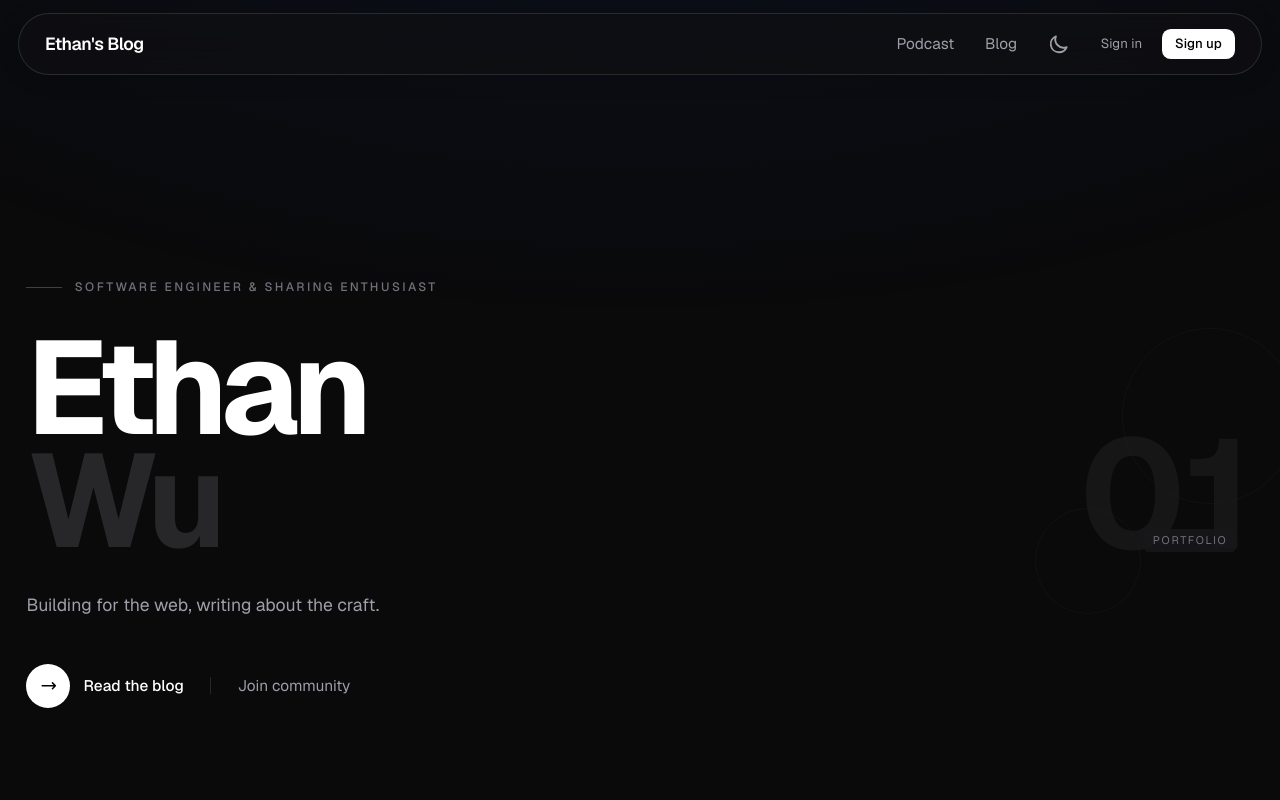
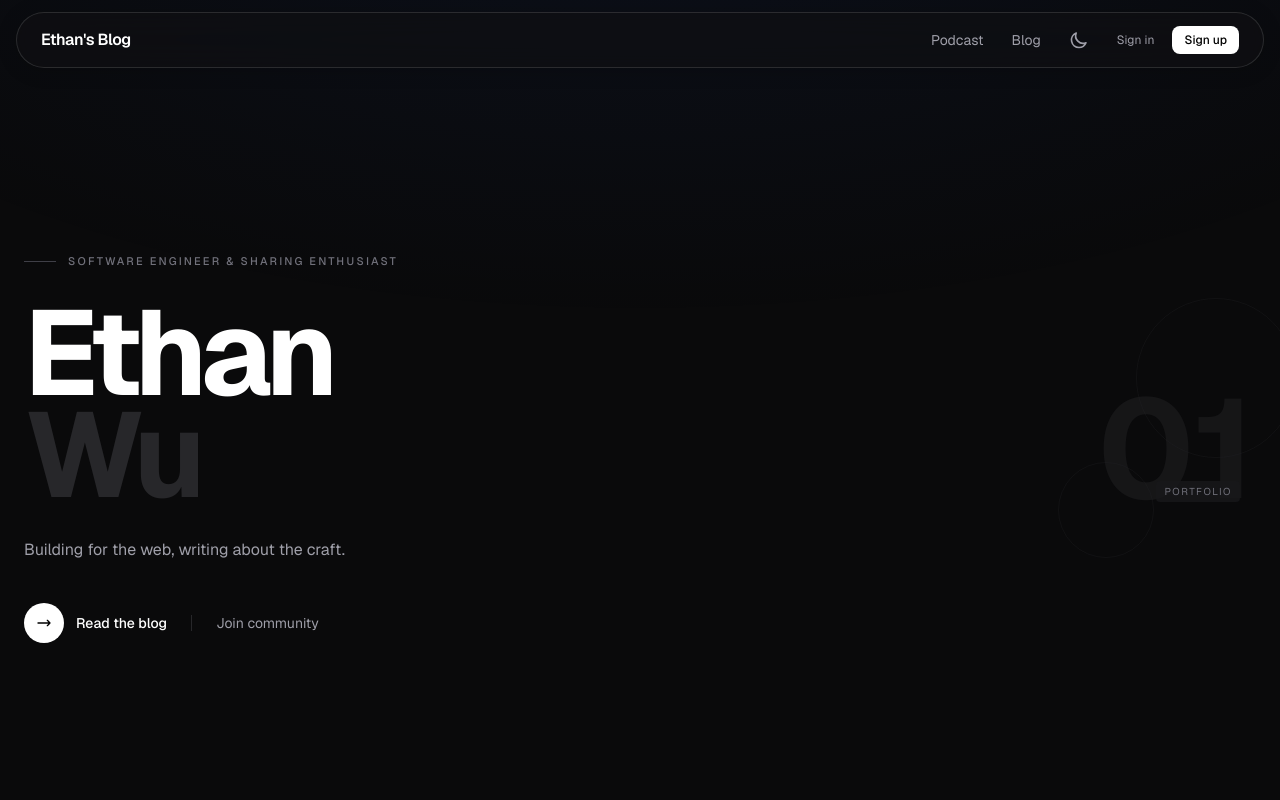
Before and after one commit to EthanWu2019/Mimo_Code_Blog, a Next.js app: page / in a window 1280 px wide. Shown: the top 800 px of the page. Built offline with nearby package versions, Linux system fonts and the light colour scheme; no server answers.

Commit message:
revert: remove global zoom 110%

```diff
--- a/src/app/globals.css
+++ b/src/app/globals.css
@@ -120,10 +120,6 @@ body {
 }
 
 
-/* Global zoom: 110% */
-html {
-  zoom: 1.1;
-}
 
 /* Custom cursor: hide system cursor in all themes */
 *, *::before, *::after {
```
